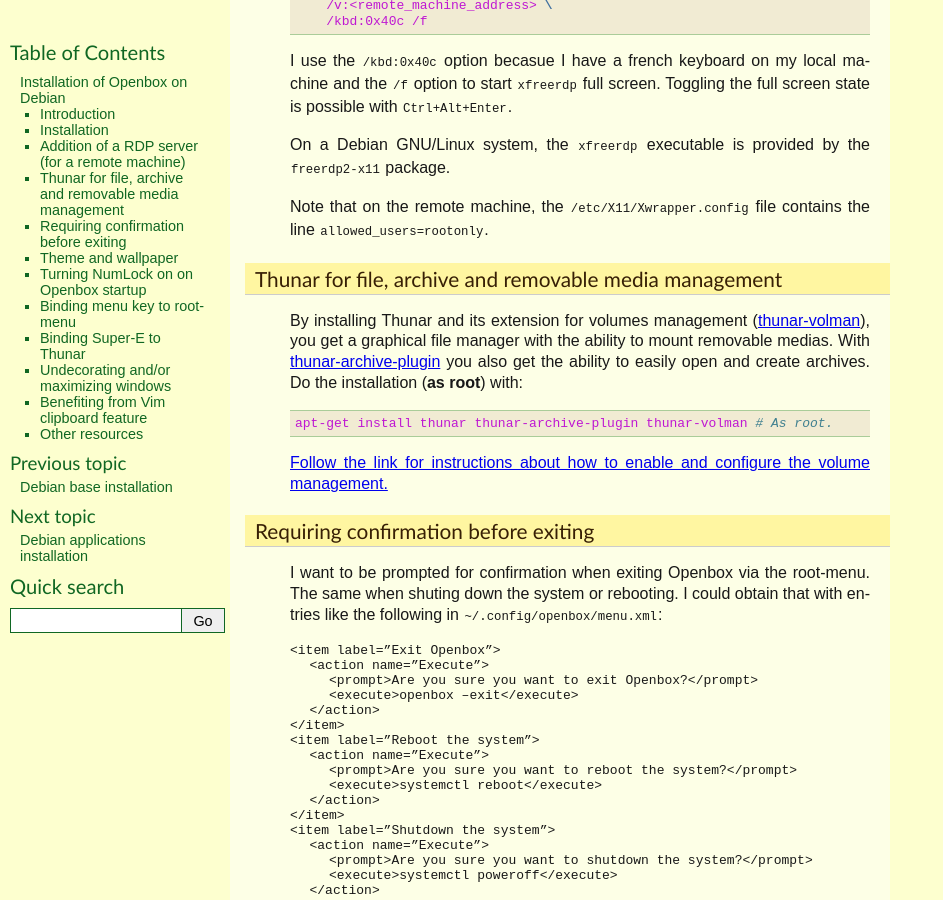
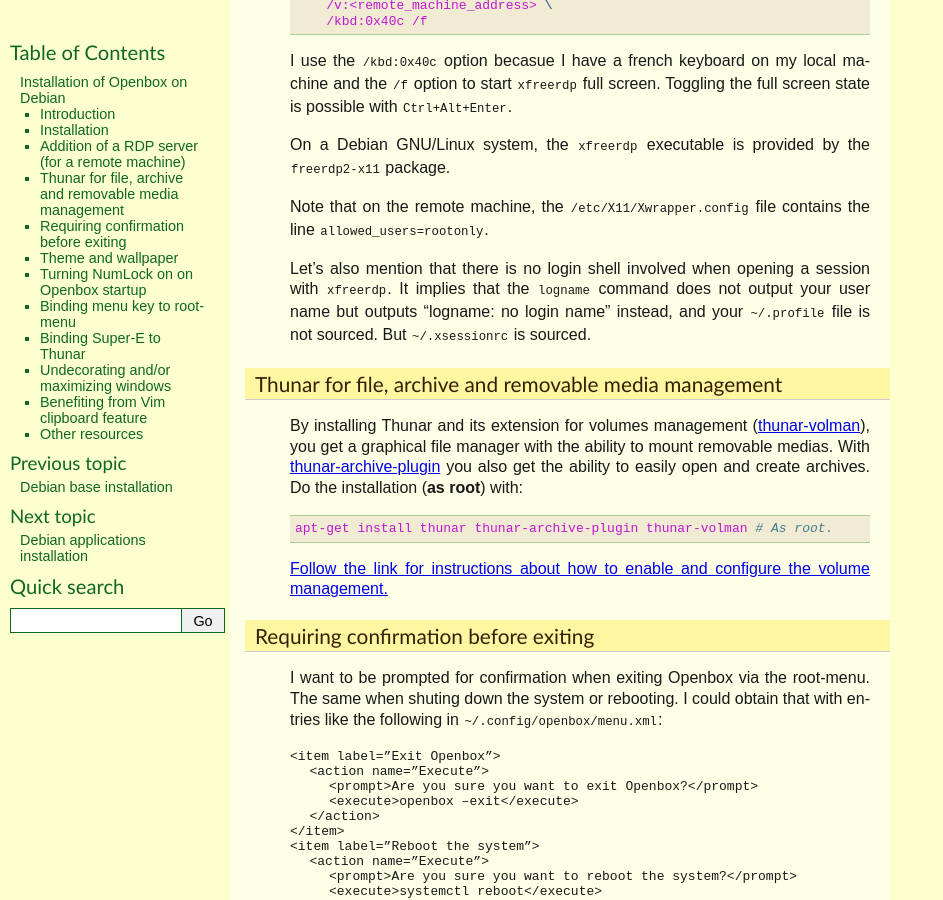
Before and after one commit to thierr26/thierr26_personal_notes_sphinx_sources, a Sphinx documentation site: the page built from source/openbox_on_debian.rst, in a window 1280 px wide and 900 px high, scrolled down 1526 px. Shown: the whole window, without its empty margins (0-943 px from the left). Built offline with Sphinx 7.4.7, drawn with Linux system fonts in a browser that asks for light colours.

Commit message:
Add ~/.xsessionrc, sourced on RDP session opening

```diff
--- a/source/email_with_nmh_and_other_cli_programs.rst
+++ b/source/email_with_nmh_and_other_cli_programs.rst
@@ -56,6 +56,7 @@
   single: search path
   single: $PATH
   single: ~/.profile
+  single: ~/.xsessionrc
 
 On a `Debian GNU/Linux <https://www.debian.org>`_ system, install fetchmail and
 nmh (**as root**) with::
@@ -64,7 +65,7 @@
 
 The nmh programs are installed in ``/usr/bin/mh``. This directory is not in the
 search path by default. You can add it to the search path by adding this line
-to your ``~/.profile`` file::
+to  a startup file (e.g. ``~/.profile``, ``.xsessionrc``)::
 
   PATH="$PATH:/usr/bin/mh"
 
--- a/source/openbox_on_debian.rst
+++ b/source/openbox_on_debian.rst
@@ -59,6 +59,9 @@
   single: ssl-cert
   pair: Display manager; lightdm
   single: /etc/X11/Xwrapper.config
+  single: ~/.profile
+  single: ~/.xsessionrc
+  single: logname
 
 On a remote machine with no physical access, I use the `Remote Desktop Protocol
 (RDP) <https://en.wikipedia.org/wiki/Remote_Desktop_Protocol>`_ to work in
@@ -97,6 +100,11 @@
 
 Note that on the remote machine, the ``/etc/X11/Xwrapper.config`` file contains
 the line ``allowed_users=rootonly``.
+
+Let's also mention that there is no login shell involved when opening a session
+with ``xfreerdp``. It implies that the ``logname`` command does not output your
+user name but outputs "logname: no login name" instead, and your ``~/.profile``
+file is not sourced. But ``~/.xsessionrc`` is sourced.
 
 
 Thunar for file, archive and removable media management
```
